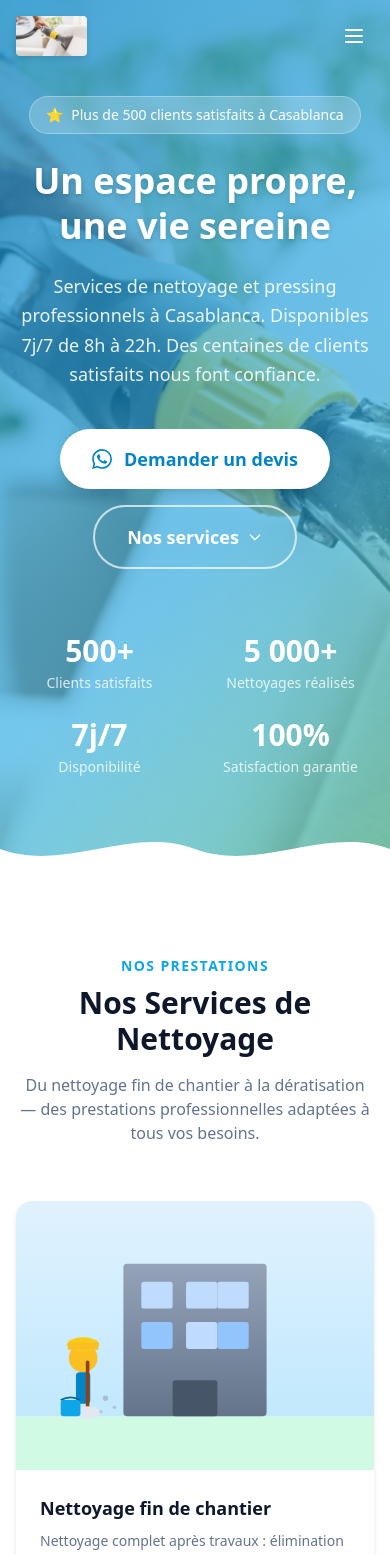
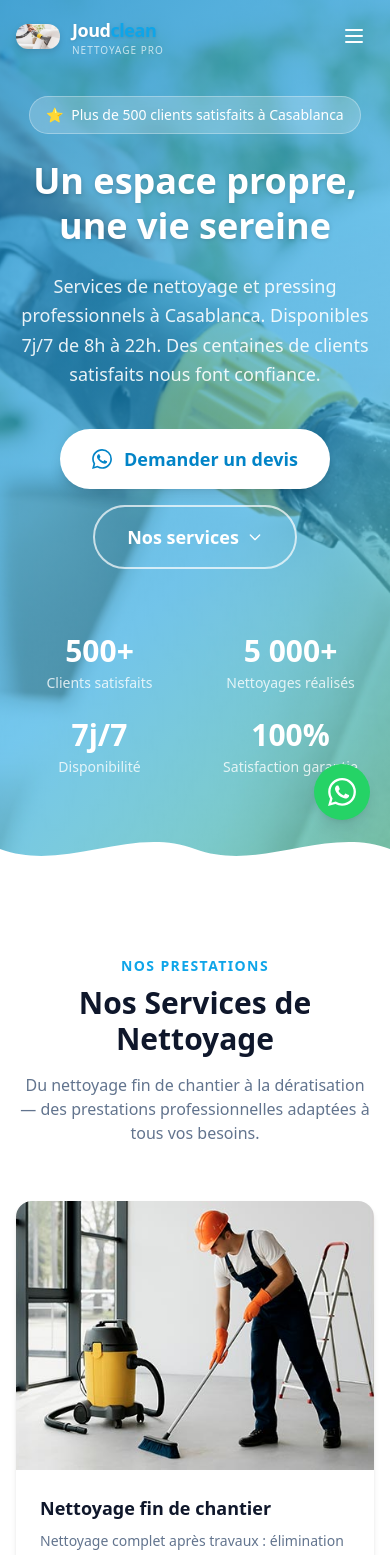
Before and after one commit to mohammedyassinAa/CLEAN, a Next.js app: page / in a window 390 px wide. Shown: the top 1555 px of the page. Built offline with nearby package versions, Linux system fonts and the light colour scheme.

Commit message:
feat: use real service photos, improve navbar logo, add mobile WhatsApp floating button
Co-authored-by: mohammedyassinAa <106601391+mohammedyassinAa@users.noreply.github.com>

```diff
--- a/src/app/layout.tsx
+++ b/src/app/layout.tsx
@@ -1,6 +1,7 @@
 import type { Metadata } from "next";
 import "./globals.css";
 import { siteConfig } from "@/config/siteConfig";
+import WhatsAppFloatingButton from "@/components/WhatsAppFloatingButton";
 
 export const metadata: Metadata = {
   title: siteConfig.seo.title,
@@ -24,6 +25,7 @@ export default function RootLayout({
     <html lang={siteConfig.seo.lang} className="scroll-smooth">
       <body className="antialiased bg-white text-slate-900">
         {children}
+        <WhatsAppFloatingButton />
       </body>
     </html>
   );
--- a/src/components/Navbar.tsx
+++ b/src/components/Navbar.tsx
@@ -33,17 +33,32 @@ export default function Navbar() {
     >
       <div className="container mx-auto px-4 flex items-center justify-between">
         {/* Logo */}
-        <Link href="#hero" className="flex items-center gap-2.5" onClick={handleNavClick}>
-          <div className={`relative h-10 w-auto transition-all duration-300 ${scrolled ? "" : "drop-shadow-md"}`}>
+        <Link href="#hero" className="flex items-center gap-3" onClick={handleNavClick}>
+          <div className={`relative flex-shrink-0 transition-all duration-300 ${scrolled ? "" : "drop-shadow-md"}`}>
             <Image
               src="/logo.png"
               alt={siteConfig.logoAlt}
-              height={40}
-              width={71}
-              style={{ height: "40px", width: "auto" }}
+              height={44}
+              width={44}
               priority
-              className="rounded-sm object-contain"
+              className="rounded-xl object-contain"
             />
+          </div>
+          <div className="flex flex-col leading-tight">
+            <span
+              className={`text-lg font-extrabold tracking-tight transition-colors duration-300 ${
+                scrolled ? "text-slate-900" : "text-white drop-shadow"
+              }`}
+            >
+              Joud<span style={{ color: siteConfig.colors.primary }}>clean</span>
+            </span>
+            <span
+              className={`text-[10px] font-medium tracking-widest uppercase transition-colors duration-300 ${
+                scrolled ? "text-slate-400" : "text-white/70"
+              }`}
+            >
+              Nettoyage Pro
+            </span>
           </div>
         </Link>
 
--- /dev/null
+++ b/src/components/WhatsAppFloatingButton.tsx
@@ -0,0 +1,31 @@
+import { siteConfig } from "@/config/siteConfig";
+
+export default function WhatsAppFloatingButton() {
+  const whatsappNumber = siteConfig.contact.whatsapp.replace(/\D/g, "");
+  const whatsappUrl = `https://wa.me/${whatsappNumber}?text=Bonjour%2C%20je%20souhaite%20obtenir%20un%20devis%20pour%20un%20service%20de%20nettoyage.`;
+
+  return (
+    <a
+      href={whatsappUrl}
+      target="_blank"
+      rel="noopener noreferrer"
+      aria-label="Contacter sur WhatsApp"
+      className="md:hidden fixed bottom-6 right-5 z-50 flex items-center justify-center w-14 h-14 rounded-full shadow-lg hover:scale-110 active:scale-95 transition-transform duration-200"
+      style={{ backgroundColor: "#25D366" }}
+    >
+      <WhatsAppIcon />
+    </a>
+  );
+}
+
+function WhatsAppIcon() {
+  return (
+    <svg
+      className="w-7 h-7 fill-white"
+      viewBox="0 0 24 24"
+      aria-hidden="true"
+    >
+      <path d="M17.472 14.382c-.297-.149-1.758-.867-2.03-.967-.273-.099-.471-.148-.67.15-.197.297-.767.966-.94 1.164-.173.199-.347.223-.644.075-.297-.15-1.255-.463-2.39-1.475-.883-.788-1.48-1.761-1.653-2.059-.173-.297-.018-.458.13-.606.134-.133.298-.347.446-.52.149-.174.198-.298.298-.497.099-.198.05-.371-.025-.52-.075-.149-.669-1.612-.916-2.207-.242-.579-.487-.5-.669-.51-.173-.008-.371-.01-.57-.01-.198 0-.52.074-.792.372-.272.297-1.04 1.016-1.04 2.479 0 1.462 1.065 2.875 1.213 3.074.149.198 2.096 3.2 5.077 4.487.709.306 1.262.489 1.694.625.712.227 1.36.195 1.871.118.571-.085 1.758-.719 2.006-1.413.248-.694.248-1.289.173-1.413-.074-.124-.272-.198-.57-.347m-5.421 7.403h-.004a9.87 9.87 0 01-5.031-1.378l-.361-.214-3.741.982.998-3.648-.235-.374a9.86 9.86 0 01-1.51-5.26c.001-5.45 4.436-9.884 9.888-9.884 2.64 0 5.122 1.03 6.988 2.898a9.825 9.825 0 012.893 6.994c-.003 5.45-4.437 9.884-9.885 9.884m8.413-18.297A11.815 11.815 0 0012.05 0C5.495 0 .16 5.335.157 11.892c0 2.096.547 4.142 1.588 5.945L.057 24l6.305-1.654a11.882 11.882 0 005.683 1.448h.005c6.554 0 11.89-5.335 11.893-11.893a11.821 11.821 0 00-3.48-8.413z" />
+    </svg>
+  );
+}
--- a/src/config/siteConfig.ts
+++ b/src/config/siteConfig.ts
@@ -94,7 +94,7 @@ export const siteConfig = {
     {
       id: "fin-de-chantier",
       icon: "🏗️",
-      image: "/services/fin-de-chantier.svg",
+      image: "/nettoyagedechantier.jpg",
       name: "Nettoyage fin de chantier",
       shortDescription:
         "Nettoyage complet après travaux : élimination des poussières, résidus de plâtre et débris pour rendre vos locaux impeccables.",
@@ -104,7 +104,7 @@ export const siteConfig = {
     {
       id: "vitres-facades",
       icon: "🪟",
-      image: "/services/vitres-facades.svg",
+      image: "/nettoyagevitreetfacades.jpg",
       name: "Nettoyage vitres et facades",
       shortDescription:
         "Nettoyage professionnel de vitres, baies vitrées et façades d'immeubles pour une brillance durable.",
@@ -114,7 +114,7 @@ export const siteConfig = {
     {
       id: "femmes-de-menage",
       icon: "🧹",
-      image: "/services/femmes-de-menage.svg",
+      image: "/femmedemenage.jpg",
       name: "Femmes de ménage",
       shortDescription:
         "Agents de ménage qualifiées pour l'entretien régulier de votre domicile ou bureau. Disponibles 7j/7.",
@@ -124,7 +124,7 @@ export const siteConfig = {
     {
       id: "tapis-moquettes",
       icon: "🛋️",
-      image: "/services/tapis-moquettes.svg",
+      image: "/nettoyagetapisetmpoquette.jpg",
       name: "Nettoyage tapis et moquettes",
       shortDescription:
         "Nettoyage vapeur en profondeur pour tapis, moquettes et revêtements de sol textiles.",
@@ -134,7 +134,7 @@ export const siteConfig = {
     {
       id: "deratisation",
       icon: "🦟",
-      image: "/services/deratisation.svg",
+      image: "/deratisation.jfif",
       name: "Dératisation, désinsectisation et antiparasites",
       shortDescription:
         "Traitement professionnel contre les nuisibles : rats, insectes et parasites, avec des produits homologués.",
```
Also changed, not shown: 1 other file (tests, documents, lock files or other folders).
